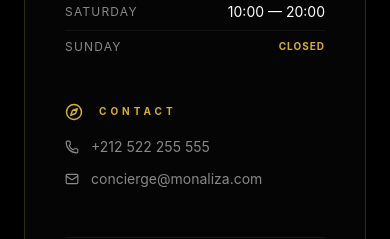
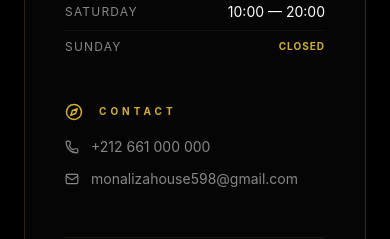
Before and after one commit to ELHanafi007/monalisa-nutrition, a Next.js app: page / in a window 390 px wide. Shown: the part 6500-6739 px from the top of the page. Built offline with nearby package versions, Linux system fonts and the light colour scheme.

Commit message:
fix: update contact details to official project email and mobile format

```diff
--- a/src/components/LocationSection.tsx
+++ b/src/components/LocationSection.tsx
@@ -80,13 +80,13 @@
                     <span className="text-[10px] uppercase tracking-[0.4em] font-bold">Contact</span>
                   </div>
                   <div className="space-y-3">
-                    <a href="tel:+212522255555" className="flex items-center gap-3 text-text-muted hover:text-white transition-colors group/link">
+                    <a href="tel:+212661000000" className="flex items-center gap-3 text-text-muted hover:text-white transition-colors group/link">
                       <Phone size={14} className="group-hover/link:text-gold transition-colors" />
-                      <span className="text-sm">+212 522 255 555</span>
+                      <span className="text-sm">+212 661 000 000</span>
                     </a>
-                    <a href="mailto:concierge@monalisanutrition.com" className="flex items-center gap-3 text-text-muted hover:text-white transition-colors group/link">
+                    <a href="mailto:monalizahouse598@gmail.com" className="flex items-center gap-3 text-text-muted hover:text-white transition-colors group/link">
                       <Mail size={14} className="group-hover/link:text-gold transition-colors" />
-                      <span className="text-sm">concierge@monaliza.com</span>
+                      <span className="text-sm">monalizahouse598@gmail.com</span>
                     </a>
                   </div>
                 </div>
```
